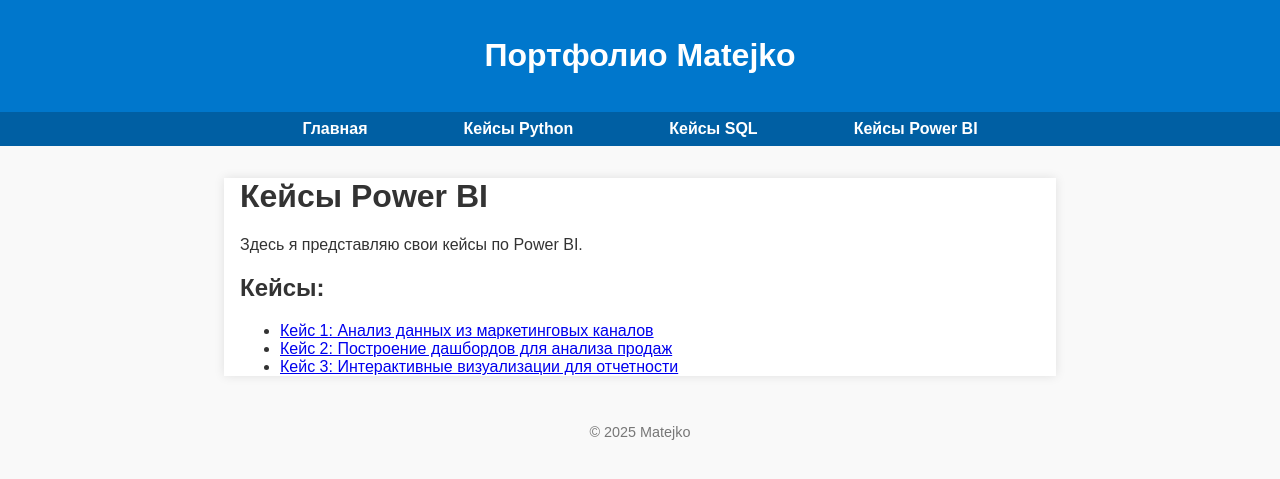
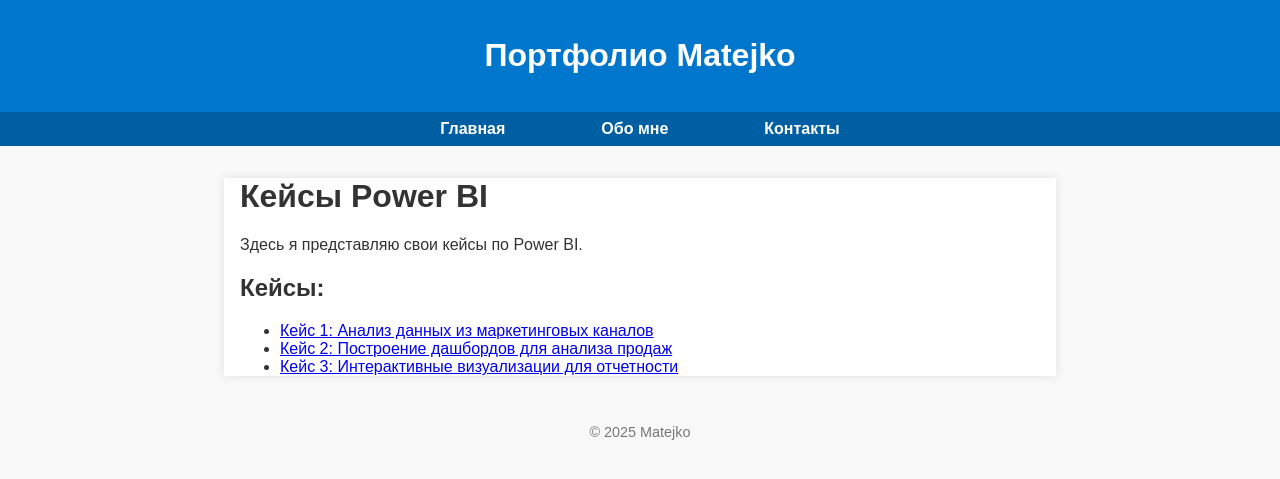
Before and after one commit to matejkoas/matejkoas.github.io, a Jekyll site: the page built from powerbi.md, in a window 1280 px wide. Shown: the top 479 px of the page. Built offline with Jekyll 4.4.1, drawn with Linux system fonts in a browser that asks for light colours.

Commit message:
edit nav

```diff
--- a/_layouts/default.html
+++ b/_layouts/default.html
@@ -85,9 +85,8 @@ nav a:hover {
   <nav>
     <ul>
       <li><a href="/">Главная</a></li>
-      <li><a href="/python">Кейсы Python</a></li>
-      <li><a href="/sql">Кейсы SQL</a></li>
-      <li><a href="/powerbi">Кейсы Power BI</a></li>
+      <li><a href="/about">Обо мне</a></li>
+      <li><a href="/contacts">Контакты</a></li>
     </ul>
   </nav>
 
```
